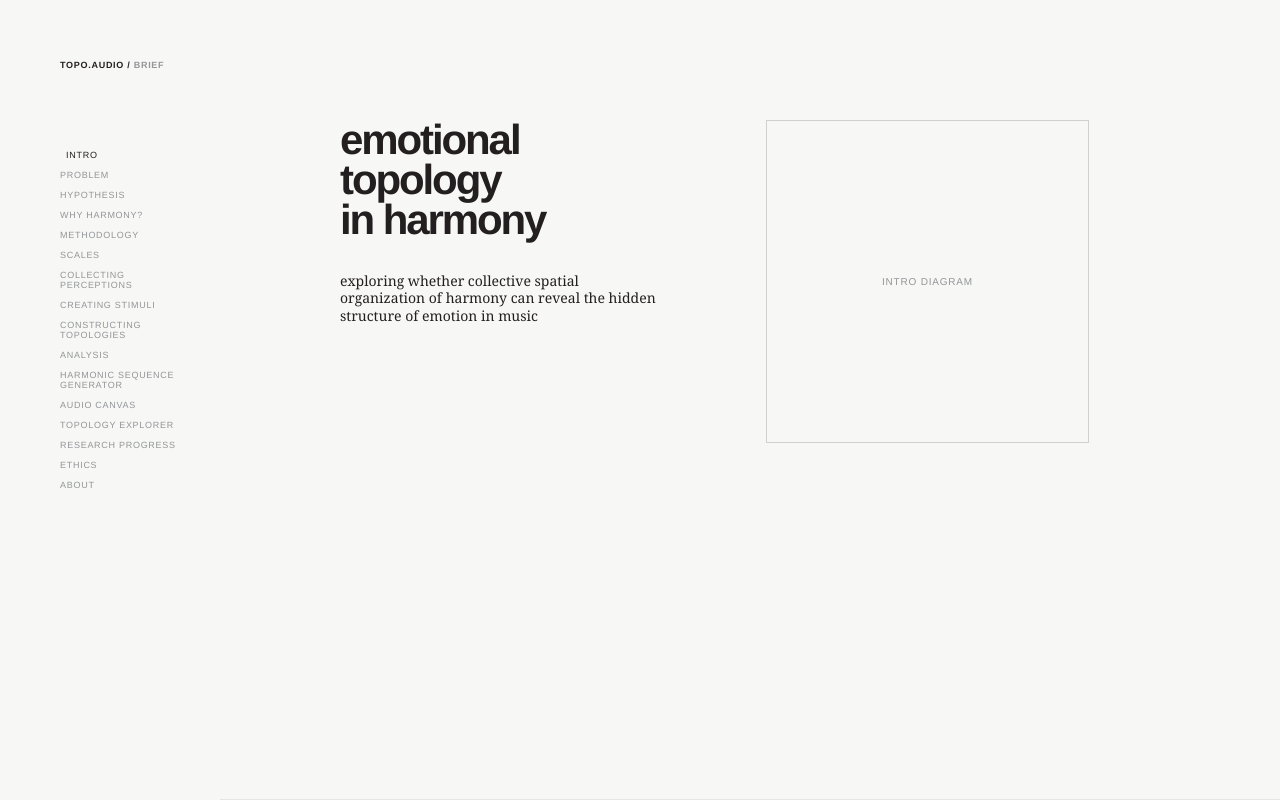
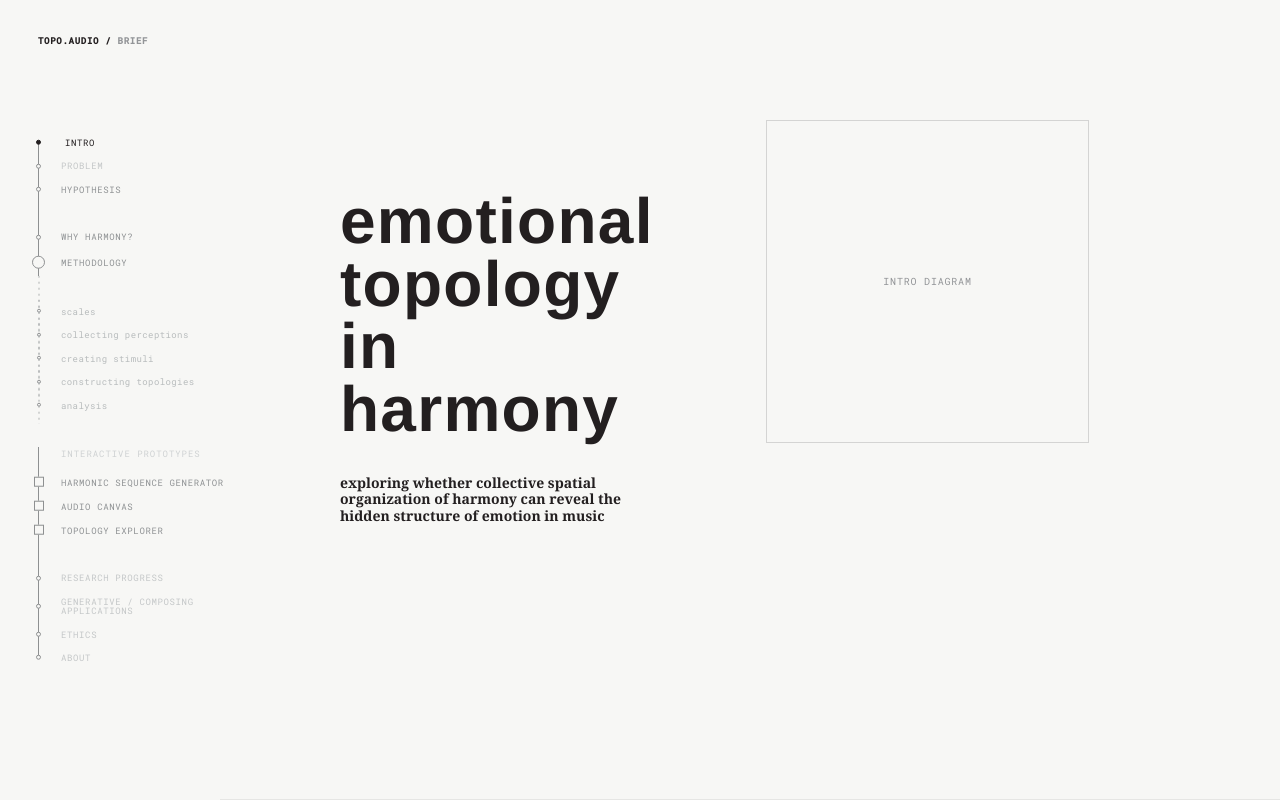
Before and after one commit to mcbeth-ty/topo-audio-site, a React (Vite) app: page / in a window 1280 px wide. Shown: the top 800 px of the page. Built offline with nearby package versions, Linux system fonts and the light colour scheme.

Commit message:
Build sidebar and refine intro typography

```diff
--- a/index.html
+++ b/index.html
@@ -5,6 +5,15 @@
     <link rel="icon" type="image/svg+xml" href="/favicon.svg" />
     <meta name="viewport" content="width=device-width, initial-scale=1.0" />
     <title>topo-audio-brief</title>
+
+    <link rel="preconnect" href="https://fonts.googleapis.com">
+    <link rel="preconnect" href="https://fonts.gstatic.com" crossorigin>
+
+    <link
+      href="https://fonts.googleapis.com/css2?family=Roboto+Mono:wght@300;400;500&display=swap"
+      rel="stylesheet"
+    />
+
   </head>
   <body>
     <div id="root"></div>
--- a/src/App.jsx
+++ b/src/App.jsx
@@ -12,6 +12,7 @@ import HarmonyGenerator from "./sections/HarmonyGenerator";
 import AudioCanvas from "./sections/AudioCanvas";
 import TopologyExplorer from "./sections/TopologyExplorer";
 import ResearchProgress from "./sections/ResearchProgress";
+import GenerativeComposing from "./sections/GenerativeComposing";
 import Ethics from "./sections/Ethics";
 import About from "./sections/About";
 
@@ -37,6 +38,7 @@ function App() {
         <AudioCanvas />
         <TopologyExplorer />
         <ResearchProgress />
+        <GenerativeComposing />
         <Ethics />
         <About />
       </main>
--- /dev/null
+++ b/src/components/FadeIn.jsx
@@ -0,0 +1,37 @@
+import { useEffect, useRef, useState } from "react";
+
+function FadeIn({ children, className = "" }) {
+  const ref = useRef(null);
+  const [visible, setVisible] = useState(false);
+
+  useEffect(() => {
+    const element = ref.current;
+
+    const observer = new IntersectionObserver(
+      ([entry]) => {
+        if (entry.isIntersecting) {
+          setVisible(true);
+          observer.disconnect();
+        }
+      },
+      {
+        threshold: 0.15,
+      }
+    );
+
+    if (element) observer.observe(element);
+
+    return () => observer.disconnect();
+  }, []);
+
+  return (
+    <div
+      ref={ref}
+      className={`fade-in ${visible ? "visible" : ""} ${className}`}
+    >
+      {children}
+    </div>
+  );
+}
+
+export default FadeIn;
--- a/src/components/Sidebar.jsx
+++ b/src/components/Sidebar.jsx
@@ -6,24 +6,42 @@ function Sidebar() {
 
   return (
     <aside className="sidebar">
-      <div className="sidebar__brand">
+      <a href="#intro" className="sidebar__brand">
         TOPO.AUDIO / <span>BRIEF</span>
-      </div>
+      </a>
 
       <nav className="sidebar__nav">
-        {sections.map((section) => (
+        {sections.map((section, index) => {
+          if (section.heading) {
+            return (
+              <div key={`${section.label}-${index}`} className="sidebar-heading">
+                <span className="sidebar-marker sidebar-marker--none" />
+                <span>{section.label}</span>
+              </div>
+            );
+          }
+
+          return (
             <a
-            key={section.id}
-            href={`#${section.id}`}
-            className={
-                activeSection === section.id
-                ? "sidebar-link active"
-                : "sidebar-link"
-            }
+              key={section.id}
+              href={`#${section.id}`}
+              className={[
+                "sidebar-item",
+                activeSection === section.id ? "active" : "",
+                section.sub ? "sub" : "",
+                section.spaced ? "spaced" : "",
+                section.tone || "",
+              ].join(" ")}
             >
-            {section.label}
-          </a>
-        ))}
+              <span
+                className={`sidebar-marker sidebar-marker--${
+                  section.marker || "dot"
+                }`}
+              />
+              <span className="sidebar-link">{section.label}</span>
+            </a>
+          );
+        })}
       </nav>
     </aside>
   );
--- a/src/data/sections.js
+++ b/src/data/sections.js
@@ -2,68 +2,121 @@ export const sections = [
   {
     id: "intro",
     label: "INTRO",
+    marker: "dot",
+    tone: "secondary",
   },
   {
     id: "problem",
     label: "PROBLEM",
+    marker: "dot",
+    tone: "secondary",
   },
   {
     id: "hypothesis",
     label: "HYPOTHESIS",
+    marker: "dot",
+    tone: "primary",
   },
   {
     id: "why-harmony",
     label: "WHY HARMONY?",
+    marker: "dot",
+    tone: "primary",
+    spaced: true,
   },
   {
     id: "methodology",
     label: "METHODOLOGY",
+    marker: "circle",
+    tone: "primary",
   },
+
   {
     id: "scales",
-    label: "SCALES",
+    label: "scales",
+    marker: "small-dot",
+    sub: true,
+    tone: "tertiary",
+    spaced: true,
   },
   {
     id: "collecting-perceptions",
-    label: "COLLECTING PERCEPTIONS",
+    label: "collecting perceptions",
+    marker: "small-dot",
+    sub: true,
+    tone: "tertiary",
   },
   {
     id: "creating-stimuli",
-    label: "CREATING STIMULI",
+    label: "creating stimuli",
+    marker: "small-dot",
+    sub: true,
+    tone: "tertiary",
   },
   {
     id: "constructing-topologies",
-    label: "CONSTRUCTING TOPOLOGIES",
+    label: "constructing topologies",
+    marker: "small-dot",
+    sub: true,
+    tone: "tertiary",
   },
   {
     id: "analysis",
-    label: "ANALYSIS",
+    label: "analysis",
+    marker: "small-dot",
+    sub: true,
+    tone: "tertiary",
   },
+
+  {
+    label: "INTERACTIVE PROTOTYPES",
+    marker: "none",
+    heading: true,
+    spaced: true,
+  },
+
   {
     id: "harmony-generator",
     label: "HARMONIC SEQUENCE GENERATOR",
-    group: "INTERACTIVE PROTOTYPES",
+    marker: "square",
+    tone: "primary",
   },
   {
     id: "audio-canvas",
     label: "AUDIO CANVAS",
-    group: "INTERACTIVE PROTOTYPES",
+    marker: "square",
+    tone: "primary",
   },
   {
     id: "topology-explorer",
     label: "TOPOLOGY EXPLORER",
-    group: "INTERACTIVE PROTOTYPES",
+    marker: "square",
+    tone: "primary",
   },
+
   {
     id: "research-progress",
     label: "RESEARCH PROGRESS",
+    marker: "dot",
+    tone: "secondary",
+    spaced: true,
+  },
+  {
+    id: "generative-composing",
+    label: "GENERATIVE / COMPOSING APPLICATIONS",
+    marker: "dot",
+    tone: "secondary",
   },
   {
     id: "ethics",
     label: "ETHICS",
+    marker: "dot",
+    tone: "secondary",
   },
   {
     id: "about",
     label: "ABOUT",
+    marker: "dot",
+    tone: "secondary",
   },
 ];
--- a/src/index.css
+++ b/src/index.css
@@ -5,10 +5,18 @@
   --color-bg: #f7f7f5;
   --color-accent: #7fd8e8;
 
+  --font-sans: -apple-system, BlinkMacSystemFont, "Helvetica Neue", Helvetica, Arial, sans-serif;
+  --font-serif: Georgia, "Cormorant Garamond", serif;
+  --font-mono: "Roboto Mono", monospace;
+
   --sidebar-width: 220px;
   --page-padding-x: 120px;
   --section-padding-y: 120px;
 }
+
+/* ---------------------------------------------
+   Base
+--------------------------------------------- */
 
 html {
   scroll-behavior: smooth;
@@ -22,7 +30,7 @@ body,
 }
 
 body {
-  font-family: Helvetica, Arial, sans-serif;
+  font-family: var(--font-sans);
   background: var(--color-bg);
   color: var(--color-text);
 }
@@ -36,30 +44,39 @@ section {
   padding: var(--section-padding-y) var(--page-padding-x);
   box-sizing: border-box;
   border-bottom: 1px solid rgba(35, 31, 32, 0.08);
+  scroll-margin-top: 80px;
 }
 
 section h1 {
   margin: 0;
-  font-size: 42px;
-  line-height: 0.95;
-  letter-spacing: -0.05em;
-  text-transform: lowercase;
 }
+
+/* ---------------------------------------------
+   Sidebar / fixed page menu
+--------------------------------------------- */
 
 .sidebar {
   position: fixed;
-  top: 60px;
-  left: 60px;
-  width: 140px;
-  z-index: 10;
-  font-size: 9px;
-  letter-spacing: 0.08em;
-  text-transform: uppercase;
+  inset: 0 auto auto 0;
+  width: 230px;
+  height: 100vh;
+  z-index: 20;
+  pointer-events: none;
 }
 
 .sidebar__brand {
-  margin-bottom: 80px;
+  position: fixed;
+  top: 36px;
+  left: 38px;
+  display: block;
+  color: var(--color-text);
+  text-decoration: none;
+  font-family: var(--font-mono);
+  font-size: 9px;
+  line-height: 1;
+  letter-spacing: 0.08em;
   font-weight: 700;
+  pointer-events: auto;
 }
 
 .sidebar__brand span {
@@ -67,19 +84,313 @@ section h1 {
 }
 
 .sidebar__nav {
+  position: fixed;
+  top: 50%;
+  left: 34px;
+  transform: translateY(-50%);
   display: flex;
   flex-direction: column;
-  gap: 10px;
+  gap: 14px;
+  pointer-events: auto;
+  font-family: var(--font-mono);
+  font-size: 9px;
+  line-height: 1.05;
+  letter-spacing: 0.07em;
 }
 
-.sidebar__nav a {
-  color: var(--color-muted);
+.sidebar__nav::before {
+  content: "";
+  position: absolute;
+  top: 4px;
+  bottom: 5px;
+  left: 4px;
+  width: 1px;
+  background: linear-gradient(
+    to bottom,
+    #8e9091 0px,
+    #8e9091 134px,
+    transparent 134px,
+    transparent 305px,
+    #8e9091 305px,
+    #8e9091 100%
+  );
+}
+
+.sidebar-item,
+.sidebar-heading {
+  position: relative;
+  display: grid;
+  grid-template-columns: 9px 168px;
+  column-gap: 18px;
+  align-items: center;
   text-decoration: none;
 }
 
-.sidebar__nav a:hover {
+.sidebar-item {
+  transition: color 300ms ease;
+}
+
+.sidebar-link {
+  display: block;
+  transition:
+    color 300ms ease,
+    transform 300ms ease;
+}
+
+/* menu hierarchy */
+.sidebar-item.primary {
+  color: #8f9294;
+}
+
+.sidebar-item.secondary {
+  color: #c4c7c8;
+}
+
+.sidebar-item.tertiary {
+  color: #b8bcbd;
+  font-family: var(--font-mono);
+  letter-spacing: 0.045em;
+}
+
+.sidebar-heading {
+  color: #cfd2d3;
+  margin-top: 25px;
+  margin-bottom: 5px;
+  font-size: 9px;
+  letter-spacing: 0.105em;
+}
+
+.sidebar-item.spaced {
+  margin-top: 24px;
+}
+
+.sidebar-item:hover {
+  color: #7b7e80;
+}
+
+.sidebar-item.active {
   color: var(--color-text);
 }
+
+.sidebar-item.active .sidebar-link {
+  color: var(--color-text);
+  transform: translateX(4px);
+}
+
+/* main rail markers */
+.sidebar-marker {
+  position: relative;
+  z-index: 2;
+  justify-self: center;
+  box-sizing: border-box;
+  background: var(--color-bg);
+  border: 1px solid #8e9091;
+  transition:
+    border-color 300ms ease,
+    background-color 300ms ease,
+    transform 300ms ease;
+}
+
+.sidebar-marker--dot {
+  width: 5px;
+  height: 5px;
+  border-radius: 50%;
+}
+
+.sidebar-marker--small-dot {
+  width: 4px;
+  height: 4px;
+  border-radius: 50%;
+}
+
+.sidebar-marker--circle {
+  width: 13px;
+  height: 13px;
+  border-radius: 50%;
+}
+
+.sidebar-marker--square {
+  width: 10px;
+  height: 10px;
+  border-radius: 0;
+}
+
+.sidebar-marker--none {
+  width: 9px;
+  height: 9px;
+  border: 0;
+  background: transparent;
+}
+
+.sidebar-item.active .sidebar-marker {
+  border-color: var(--color-text);
+  background-color: var(--color-text);
+}
+
+/* dotted methodology rail */
+.sidebar-item.sub .sidebar-marker::after {
+  content: "";
+  position: absolute;
+  left: 50%;
+  top: -34px;
+  bottom: -18px;
+  width: 1px;
+  transform: translateX(-50%);
+  background-image: linear-gradient(
+    to bottom,
+    #aeb1b2 0 2px,
+    transparent 2px 6px
+  );
+  background-size: 1px 6px;
+  z-index: -1;
+}
+
+/* ---------------------------------------------
+   Page layout system
+--------------------------------------------- */
+
+.page-container {
+  max-width: 1440px;
+  margin: 0 auto;
+}
+
+.section-grid {
+  display: grid;
+  grid-template-columns: repeat(12, minmax(0, 1fr));
+  gap: 32px;
+}
+
+.section-title {
+  margin: 0;
+  font-family: "Helvetica Neue", Helvetica, Arial, sans-serif;
+  font-size: 42px;
+  line-height: 0.98;
+  letter-spacing: -0.035em;
+  font-weight: 700;
+  text-transform: lowercase;
+}
+
+.eyebrow {
+  margin-bottom: 96px;
+  font-family: var(--font-mono);
+  font-size: 9px;
+  letter-spacing: 0.08em;
+  font-weight: 700;
+}
+
+.page-text {
+  font-family: var(--font-sans);
+  font-size: 11px;
+  line-height: 1.35;
+  font-weight: 300;
+  color: var(--color-muted);
+}
+
+.page-text strong,
+.page-text .highlight {
+  color: var(--color-text);
+  font-weight: 400;
+}
+
+.heading-3 {
+  font-family: var(--font-serif);
+  font-size: 14px;
+  line-height: 1.15;
+  font-weight: 600;
+  color: var(--color-text);
+}
+
+/* ---------------------------------------------
+   Intro section
+--------------------------------------------- */
+
+.intro-copy {
+  grid-column: 1 / span 5;
+  padding-top: 70px;
+}
+
+.intro-copy .section-title {
+  font-size: 64px;
+  line-height: 1.02;
+  letter-spacing: -0.02em;
+}
+
+.intro-subtitle {
+  max-width: 420px;
+  margin-top: 34px;
+  font-family: var(--font-serif);
+  font-size: 14px;
+  line-height: 1.18;
+  font-weight: 600;
+  color: var(--color-text);
+}
+
+.intro-figure {
+  grid-column: 7 / span 5;
+  padding-top: 0;
+
+  display: flex;
+  justify-content: center;
+  align-items: flex-start;
+}
+
+.placeholder-figure {
+  width: 100%;
+  max-width: 590px;
+  aspect-ratio: 1 / 1;
+  border: 1px solid rgba(35, 31, 32, 0.16);
+  display: flex;
+  align-items: center;
+  justify-content: center;
+  color: var(--color-muted);
+  font-family: var(--font-mono);
+  font-size: 10px;
+  letter-spacing: 0.08em;
+  text-transform: uppercase;
+}
+
+/* ---------------------------------------------
+   Figures
+--------------------------------------------- */
+
+.figure {
+  margin: 0;
+}
+
+.figure-image {
+  width: 100%;
+  display: block;
+}
+
+.figure-caption {
+  margin-top: 16px;
+  font-family: var(--font-serif);
+  font-size: 11px;
+  line-height: 1.15;
+  font-weight: 600;
+  color: var(--color-text);
+}
+
+/* ---------------------------------------------
+   Scroll fade animation
+--------------------------------------------- */
+
+.fade-in {
+  opacity: 0;
+  transform: translateY(24px);
+  transition:
+    opacity 900ms ease,
+    transform 900ms ease;
+}
+
+.fade-in.visible {
+  opacity: 1;
+  transform: translateY(0);
+}
+
+/* ---------------------------------------------
+   Responsive
+--------------------------------------------- */
 
 @media (max-width: 900px) {
   :root {
@@ -96,74 +407,22 @@ section h1 {
     margin-left: 0;
   }
 
+  .section-title,
   section h1 {
     font-size: 36px;
   }
-}
 
-.page-container {
-  max-width: 1600px;
-  margin: 0 auto;
-}
-
-.section-grid {
-  display: grid;
-  grid-template-columns: repeat(12, minmax(0, 1fr));
-  gap: 32px;
-}
-
-.section-title {
-  margin: 0;
-  font-size: 42px;
-  line-height: 0.95;
-  letter-spacing: -0.05em;
-  font-weight: 700;
-  text-transform: lowercase;
-}
-
-.eyebrow {
-  margin-bottom: 96px;
-  font-size: 9px;
-  letter-spacing: 0.08em;
-  font-weight: 700;
-}
-
-.intro-copy {
-  grid-column: 1 / span 5;
-}
-
-.intro-subtitle {
-  max-width: 420px;
-  margin-top: 32px;
-  font-family: Georgia, serif;
-  font-size: 14px;
-  line-height: 1.25;
-}
-
-.intro-figure {
-  grid-column: 7 / span 5;
-  display: flex;
-  align-items: flex-start;
-  justify-content: center;
-}
-
-.placeholder-figure {
-  width: 100%;
-  aspect-ratio: 1 / 1;
-  border: 1px solid rgba(35, 31, 32, 0.18);
-  display: flex;
-  align-items: center;
-  justify-content: center;
-  color: var(--color-muted);
-  font-size: 10px;
-  letter-spacing: 0.08em;
-  text-transform: uppercase;
-}
-
-@media (max-width: 900px) {
   .intro-copy,
   .intro-figure {
     grid-column: 1 / -1;
+  }
+
+  .intro-copy {
+    padding-top: 0;
+  }
+
+  .intro-copy .section-title {
+    font-size: 48px;
   }
 
   .intro-figure {
@@ -171,19 +430,7 @@ section h1 {
   }
 }
 
-.sidebar-link {
-  color: var(--color-muted);
-  text-decoration: none;
-  transition:
-    color 300ms ease,
-    transform 300ms ease;
+.intro-copy .section-title {
+  letter-spacing: 0.02em !important;
+  line-height: 0.98 !important;
 }
-
-.sidebar-link:hover {
-  color: var(--color-text);
-}
-
-.sidebar-link.active {
-  color: var(--color-text);
-  transform: translateX(6px);
-}
--- /dev/null
+++ b/src/sections/GenerativeComposing.jsx
@@ -0,0 +1,9 @@
+function GenerativeComposing() {
+  return (
+    <section id="generative-composing">
+      <h1>generative / composing applications</h1>
+    </section>
+  );
+}
+
+export default GenerativeComposing;
--- a/src/sections/Intro.jsx
+++ b/src/sections/Intro.jsx
@@ -1,14 +1,15 @@
 import PageContainer from "../components/PageContainer";
 import SectionGrid from "../components/SectionGrid";
 import SectionTitle from "../components/SectionTitle";
+
+import FadeIn from "../components/FadeIn";
 
 function Intro() {
   return (
     <section id="intro">
       <PageContainer>
         <SectionGrid>
-          <div className="intro-copy">
-
+          <FadeIn className="intro-copy">
             <SectionTitle>
               emotional
               <br />
@@ -21,13 +22,13 @@ function Intro() {
               exploring whether collective spatial organization of harmony
               can reveal the hidden structure of emotion in music
             </p>
-          </div>
+          </FadeIn>
 
-          <div className="intro-figure">
+          <FadeIn className="intro-figure">
             <div className="placeholder-figure">
               intro diagram
             </div>
-          </div>
+          </FadeIn>
         </SectionGrid>
       </PageContainer>
     </section>
```
Also changed, not shown: src/components/Figure.jsx (added, +24 -0 lines), 1 other file (tests, documents, lock files or other folders).
